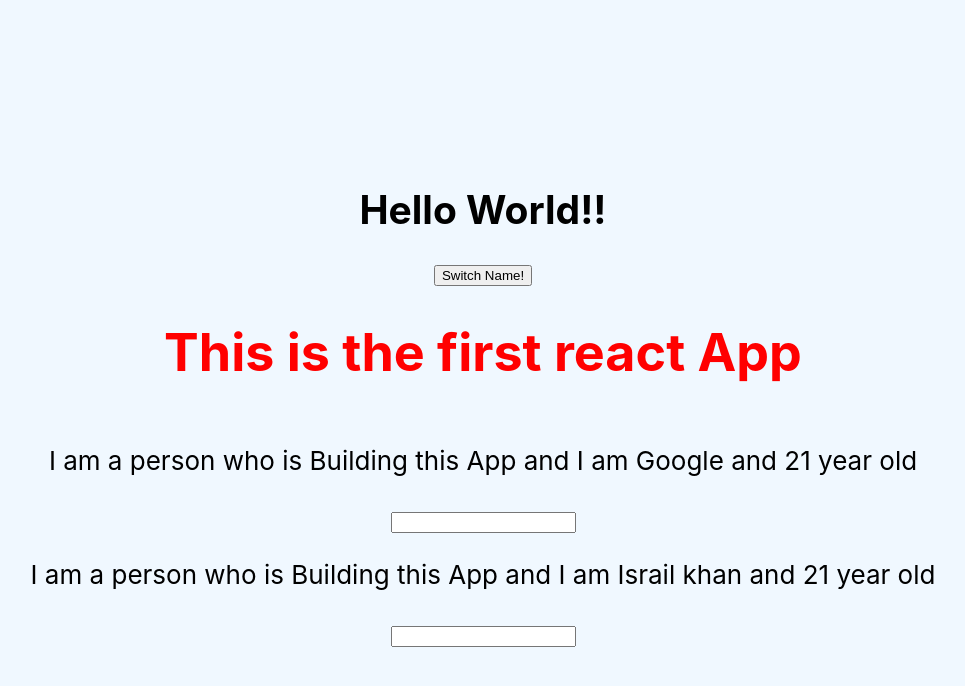
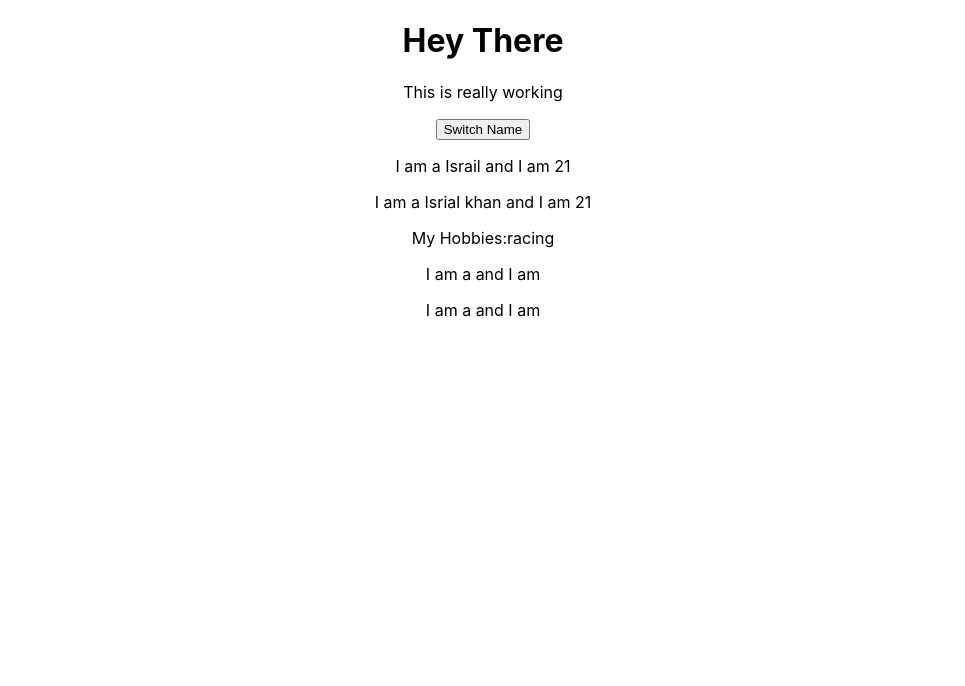
Before and after one commit to israilkhan01/First-React-App, a React (Create React App) app: page / in a window 1280 px wide. Shown: the top 686 px of the page, without its empty margins (157-1122 px from the left). Built offline with nearby package versions, Linux system fonts and the light colour scheme.

Commit message:
states and props

```diff
--- a/public/index.html
+++ b/public/index.html
@@ -2,7 +2,7 @@
 <html lang="en">
   <head>
     <meta charset="utf-8" />
-    <link rel="icon" href="%PUBLIC_URL%/favicon.ico" />
+    <!-- <link rel="icon" href="%PUBLIC_URL%/favicon.ico" /> -->
     <meta name="viewport" content="width=device-width, initial-scale=1" />
     <meta name="theme-color" content="#000000" />
     <meta
@@ -29,15 +29,6 @@
   <body>
     <noscript>You need to enable JavaScript to run this app.</noscript>
     <div id="root"></div>
-    <!--
-      This HTML file is a template.
-      If you open it directly in the browser, you will see an empty page.
 
-      You can add webfonts, meta tags, or analytics to this file.
-      The build step will place the bundled scripts into the <body> tag.
-
-      To begin the development, run `npm start` or `yarn start`.
-      To create a production bundle, use `npm run build` or `yarn build`.
-    -->
   </body>
 </html>
--- a/src/App.css
+++ b/src/App.css
@@ -1,41 +1,3 @@
 .App {
   text-align: center;
 }
-
-/* .App-logo {
-  height: 20vmin;
-  pointer-events: none;
-} */
-/*
-@media (prefers-reduced-motion: no-preference) {
-  .App-logo {
-    animation: App-logo-spin infinite 20s linear;
-  }
-} */
-
-.App-header {
-  /* background-color: #282c34; */
-  background-color: aliceblue;
-  min-height: 100vh;
-  display: flex;
-  flex-direction: column;
-  align-items: center;
-  justify-content: center;
-  font-size: calc(10px + 2vmin);
-  /* color: white; */
-
-}
-
-.App-link {
-  /* color: #61dafb; */
-  color: red;
-}
-/*
-@keyframes App-logo-spin {
-  from {
-    transform: rotate(0deg);
-  }
-  to {
-    transform: rotate(360deg);
-  }
-} */
--- a/src/App.js
+++ b/src/App.js
@@ -1,44 +1,49 @@
-import React,{ Component } from 'react';
-// import logo from './logo.svg';
+import React, { useState } from 'react';
+import logo from './logo.svg';
 import './App.css';
 import Person from './Person/Person'
-class App extends Component{
-  state={
-    persons:[
-      { name:"Israil khan", dream:"Google"},
-    ],
-    otherStuff:"pubg lover"
-  }
-  switchNameHandler=()=>{
-    // console.log("Was Clicked!!");
-    // DON'T Do this this.state.persons[0].name="Fat Boy";
-    this.setState({
-      persons:[
-        { name:"Aliza", dream:"Microsoft"},
-      ]
-    })
-  }
-  switchChangeHandler=(event)=>{
-       this.setState({
-      persons:[
-        { name:event.target.value, dream:"Microsoft"},
-      ]
-    })
-  }
-  render(){
+
+
+const App = props =>{
+   const [ personsState, setPersonsState ] = useState({
+    persons: [
+      { name: 'Isrial khan' ,age:21},
+      { name: 'Azhar' ,age:21},
+      { name: 'kaif' ,age:22},
+      { name: 'ariz' ,age:20}
+     ],
+     otherstate: 'some other value'
+   });
+    const   switchNameHandler =()=>{
+      console.log(personsState.persons[0].name);
+      // DON'T Do THis   personsState.persons[0].name='Aliya';
+      setPersonsState({
+        persons:[
+        { name: 'aliya khan' ,age:18},
+        { name: 'Azhar' ,age:21},
+        { name: 'kaif' ,age:22},
+        { name: 'ariz' ,age:20}
+      ]});
+    }
+
     return (
       <div className="App">
-        <header className="App-header">
-          <h2>Hello World!!</h2>
-          <button onClick={this.switchNameHandler}>Switch Name!</button>
-          <h1 className="App-link"> This is the first react App</h1>
-          <Person name={this.state.persons[0].dream} Age="21" change={this.switchChangeHandler}/>
-          <Person name={this.state.persons[0].name} Age="21" click={this.switchNameHandler}>My hobbies is: Playing pubg</Person>
-        </header>
+        <h1>Hey There</h1>
+        <p>This is really working</p>
+        <button onClick={switchNameHandler} >Switch Name</button>
+        <Person  name="Israil" age="21" />
+        <Person
+          name={personsState.persons[0].name}
+          age={personsState.persons[0].age}
+          click={switchNameHandler} >
+            My Hobbies:racing
+          </Person>
+        <Person/>
+        <Person/>
       </div>
-    );
-  }
+    )
+
+  // return React.createElement('div',{className:'App'},React.createElement('h1',null,'This is my first react app'))
 }
-
-
+  // return React.createElement('div',{className:'App'},React.createElement('h1',null,'This is my first react app'))
 export default App;
--- a/src/Person/Person.js
+++ b/src/Person/Person.js
@@ -1,14 +1,10 @@
-import React from 'react'
+import React from 'react';
 
-const person=(props)=>{
-return (
-      <div>
-          <p onClick={props.click}>I am a person who is Building this App and I am {props.name} and  {props.Age} year old
-          </p>
-        <p>{props.class}</p>
-        <input type="text" onChange={props.change}/>
-      </div>
-    )
-};
+const person = (props) => {
+return <div>
+    <p onClick={props.click} > I am a {props.name} and I am {props.age}</p>
+        <span>{props.children}</span>
+</div>
+}
 
 export default person;
--- a/src/index.css
+++ b/src/index.css
@@ -6,8 +6,3 @@ body {
   -webkit-font-smoothing: antialiased;
   -moz-osx-font-smoothing: grayscale;
 }
-
-code {
-  font-family: source-code-pro, Menlo, Monaco, Consolas, 'Courier New',
-    monospace;
-}
```
Also changed, not shown: 1 other file (tests, documents, lock files or other folders).
